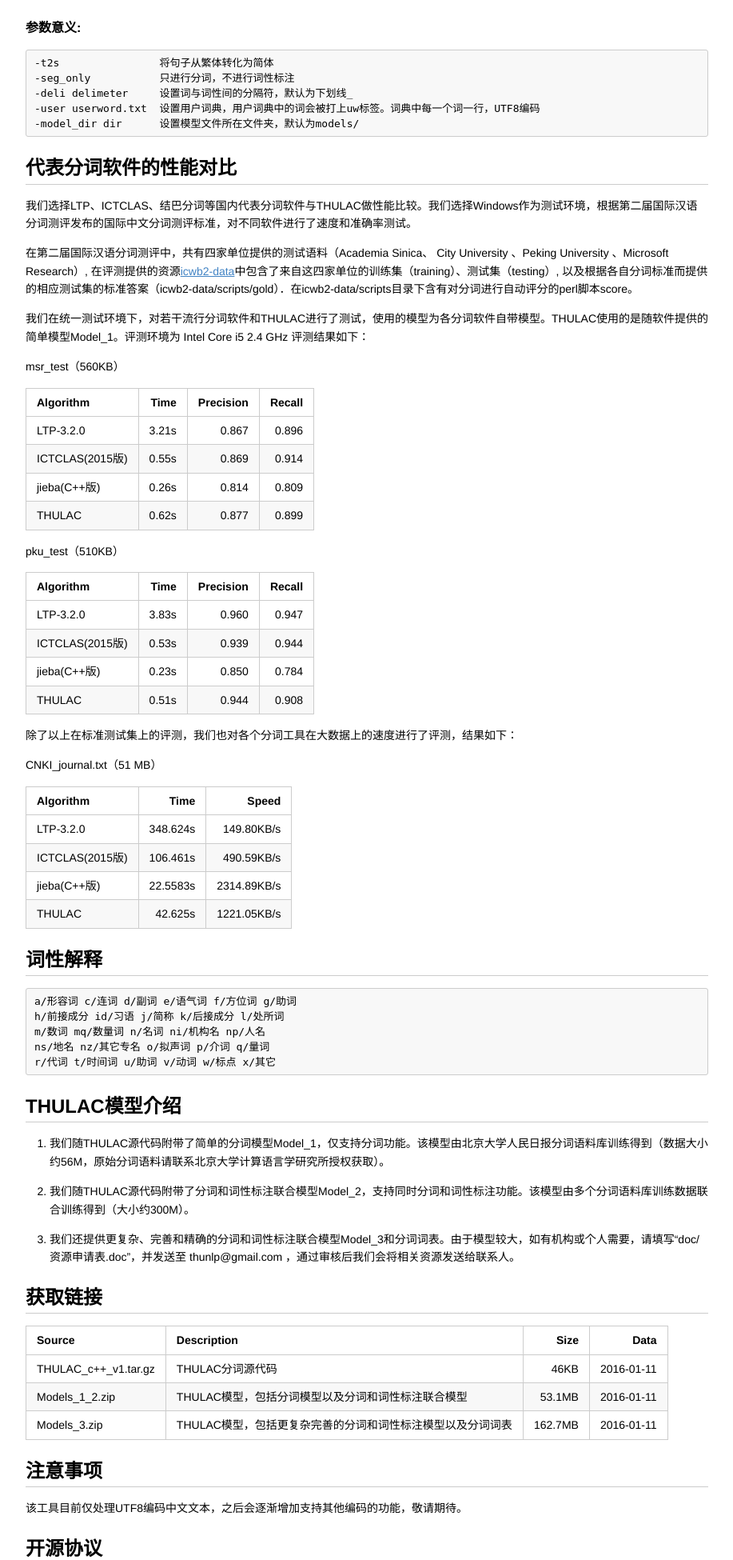
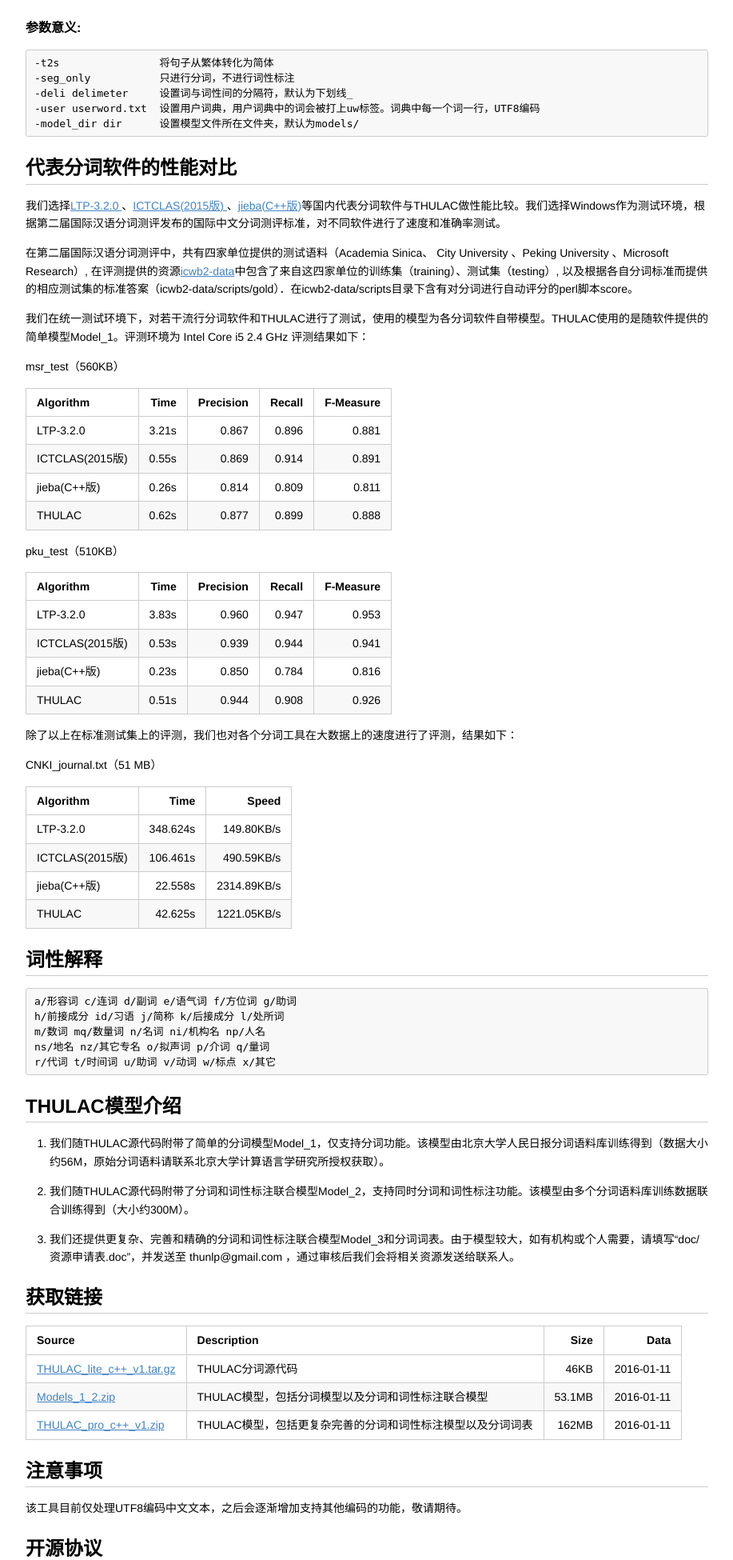
Before and after one commit to gzp9595/THULAChtml, a Flask app: page / in a window 1280 px wide. Shown: the part 1030-2980 px from the top of the page at 80% size, without its empty margins (181-1098 px from the left). Run offline with Flask 2, Linux system fonts and the light colour scheme; some libraries are stand-ins or nearby versions.

Commit message:
debug 0.1

```diff
--- a/templates/download.html
+++ b/templates/download.html
@@ -36,11 +36,11 @@ var _hmt = _hmt || [];
 </thead>
 <tbody>
 <tr>
-<td>THULAC_c++_v1.tar.gz</td>
+<td>THULAC_lite_c++_v1.tar.gz</td>
 <td>THULAC分词源代码</td>
 <td>799KB</td>
 <td>2016-01-10</td>
-<td><a href="/source/THULAC_c++_v1.tar.gz" download = "THULAC_c++_v1.tar.gz">download</a></td>
+<td><a href="/source/THULAC_lite_c++_v1.tar.gz" download = "THULAC_lite_c++_v1.tar.gz">download</a></td>
 </tr>
 <tr>
 <td>Models_v1.zip</td>
--- a/templates/message.html
+++ b/templates/message.html
@@ -66,7 +66,9 @@ var _hmt = _hmt || [];
 1、THULAC面向国内外大学、研究所、企业以及个人研究者免费开放源，但仅可用于非盈利目的。
 2、如有机构或个人拟将THULAC用于商业目的，请发邮件至thunlp@gmail.com洽谈技术许可协议。
 3、欢迎对该工具包的任何宝贵意见和建议，请发邮件至thunlp@gmail.com。
-4、如果您在THULAC基础上发表论文或取得科研成果，请您在发表论文和申报成果时声明“使用了清华大学THULAC”，并按如下格式引用： 中文： 孙茂松, 陈新雄, 郭志芃, 张开旭, 刘知远. THULAC：一个高效的中文词法分析工具包. 2016. 英文： Maosong Sun, Xinxiong Chen, Zhipeng Guo, Kaixu Zhang, Zhiyuan Liu. THULAC: An Efficient Lexical Analyzer for Chinese. 2016.
+4、如果您在THULAC基础上发表论文或取得科研成果，请您在发表论文和申报成果时声明“使用了清华大学THULAC”，并按如下格式引用：
+中文： 陈新雄, 张开旭, 郭志芃, 刘知远, 孙茂松. THULAC：一个高效的中文词法分析工具包. 2016.
+英文： Xinxiong Chen, Kaixu Zhang, Zhipeng Guo, Zhiyuan Liu, Maosong Sun. THULAC: An Efficient Lexical Analyzer for Chinese. 2016.
 同时，发信给thunlp@gmail.com，说明发表论文或申报成果的题目、出处等。</textarea>
   	</div>
   	<div class="radio">
--- a/templates/readme.html
+++ b/templates/readme.html
@@ -374,7 +374,7 @@ make
 
 <h2 id = "代表分词软件的性能对比">代表分词软件的性能对比</h2>
 
-<p>我们选择LTP、ICTCLAS、结巴分词等国内代表分词软件与THULAC做性能比较。我们选择Windows作为测试环境，根据第二届国际汉语分词测评发布的国际中文分词测评标准，对不同软件进行了速度和准确率测试。</p>
+<p>我们选择<a href = "https://github.com/HIT-SCIR/ltp">LTP-3.2.0 </a>、<a href = "https://github.com/NLPIR-team/NLPIR/tree/master/NLPIR-ICTCLAS">ICTCLAS(2015版) </a>、<a href = "https://github.com/yanyiwu/cppjieba">jieba(C++版)</a>等国内代表分词软件与THULAC做性能比较。我们选择Windows作为测试环境，根据第二届国际汉语分词测评发布的国际中文分词测评标准，对不同软件进行了速度和准确率测试。</p>
 
 <p>在第二届国际汉语分词测评中，共有四家单位提供的测试语料（Academia Sinica、 City University 、Peking University 、Microsoft Research）, 在评测提供的资源<a href="http://www.sighan.org/bakeoff2005/">icwb2-data</a>中包含了来自这四家单位的训练集（training）、测试集（testing）, 以及根据各自分词标准而提供的相应测试集的标准答案（icwb2-data/scripts/gold）．在icwb2-data/scripts目录下含有对分词进行自动评分的perl脚本score。</p>
 
@@ -389,32 +389,37 @@ make
 <th align="right"> Time</th>
 <th align="right"> Precision </th>
 <th align="right"> Recall</th>
+<th align="right"> F-Measure</th>
 </tr>
 </thead>
 <tbody>
 <tr>
-<td align="left">LTP-3.2.0 </td>
+<td align="left" >LTP-3.2.0</td>
 <td align="right"> 3.21s  </td>
 <td align="right"> 0.867 </td>
 <td align="right"> 0.896</td>
+<td align="right"> 0.881</td>
 </tr>
 <tr>
-<td align="left">ICTCLAS(2015版) </td>
+<td align="left">ICTCLAS(2015版)</td>
 <td align="right"> 0.55s </td>
 <td align="right"> 0.869 </td>
-<td align="right"> 0.914</td>
+<td align="right"> 0.914 </td>
+<td align="right"> 0.891 </td>
 </tr>
 <tr>
-<td align="left">jieba(C++版)</td>
+<td align="left" >jieba(C++版)</td>
 <td align="right">0.26s</td>
 <td align="right">0.814</td>
 <td align="right">0.809</td>
+<td align="right">0.811</td>
 </tr>
 <tr>
 <td align="left">THULAC </td>
 <td align="right"> 0.62s  </td>
 <td align="right"> 0.877 </td>
 <td align="right"> 0.899</td>
+<td align="right"> 0.888</td>
 </tr>
 </tbody>
 </table>
@@ -429,6 +434,7 @@ make
 <th align="right"> Time</th>
 <th align="right"> Precision </th>
 <th align="right"> Recall</th>
+<th align="right"> F-Measure</th>
 </tr>
 </thead>
 <tbody>
@@ -437,24 +443,28 @@ make
 <td align="right"> 3.83s  </td>
 <td align="right"> 0.960 </td>
 <td align="right"> 0.947</td>
+<td align="right"> 0.953</td>
 </tr>
 <tr>
 <td align="left">ICTCLAS(2015版) </td>
 <td align="right"> 0.53s </td>
 <td align="right"> 0.939 </td>
 <td align="right"> 0.944</td>
+<td align="right"> 0.941</td>
 </tr>
 <tr>
 <td align="left">jieba(C++版)</td>
 <td align="right">0.23s</td>
 <td align="right">0.850</td>
 <td align="right">0.784</td>
+<td align="right">0.816</td>
 </tr>
 <tr>
 <td align="left">THULAC </td>
 <td align="right"> 0.51s  </td>
 <td align="right"> 0.944 </td>
 <td align="right"> 0.908</td>
+<td align="right"> 0.926</td>
 </tr>
 </tbody>
 </table>
@@ -485,7 +495,7 @@ make
 </tr>
 <tr>
 <td align="left">jieba(C++版)</td>
-<td align="right">22.5583s</td>
+<td align="right">22.558s</td>
 <td align="right">2314.89KB/s</td>
 </tr>
 <tr>
@@ -528,21 +538,21 @@ r/代词 t/时间词 u/助词 v/动词 w/标点 x/其它
 </thead>
 <tbody>
 <tr>
-<td align="left">THULAC_c++_v1.tar.gz</td>
+<td align="left"><a href = "/message">THULAC_lite_c++_v1.tar.gz</a></td>
 <td align="left"> THULAC分词源代码 </td>
 <td align="right"> 46KB</td>
 <td align="right">2016-01-11</td>
 </tr>
 <tr>
-<td align="left">Models_1_2.zip </td>
+<td align="left"><a href = "/message">Models_1_2.zip </a></td>
 <td align="left"> THULAC模型，包括分词模型以及分词和词性标注联合模型 </td>
 <td align="right"> 53.1MB</td>
 <td align="right">2016-01-11</td>
 </tr>
 <tr>
-<td align="left">Models_3.zip</td>
+<td align="left"><a href = "/register">THULAC_pro_c++_v1.zip</a></td>
 <td align="left">THULAC模型，包括更复杂完善的分词和词性标注模型以及分词词表</td>
-<td align="right">162.7MB</td>
+<td align="right">162MB</td>
 <td align="right">2016-01-11</td>
 </tr>
 </tbody>
@@ -562,8 +572,8 @@ r/代词 t/时间词 u/助词 v/动词 w/标点 x/其它
 <li><p>如果您在THULAC基础上发表论文或取得科研成果，请您在发表论文和申报成果时声明“使用了清华大学THULAC”，并按如下格式引用：</p>
 
 <ul>
-<li><p><strong>中文： 孙茂松, 陈新雄, 郭志芃, 张开旭, 刘知远. THULAC：一个高效的中文词法分析工具包. 2016.</strong></p></li>
-<li><p><strong>英文： Maosong Sun, Xinxiong Chen, Zhipeng Guo, Kaixu Zhang, Zhiyuan Liu. THULAC: An Efficient Lexical Analyzer for Chinese. 2016.</strong></p></li>
+<li><p><strong>中文： 陈新雄, 张开旭, 郭志芃, 刘知远, 孙茂松. THULAC：一个高效的中文词法分析工具包. 2016.</strong></p></li>
+<li><p><strong>英文： Xinxiong Chen, Kaixu Zhang, Zhipeng Guo, Zhiyuan Liu, Maosong Sun. THULAC: An Efficient Lexical Analyzer for Chinese. 2016.</strong></p></li>
 </ul>
 
 
@@ -582,7 +592,7 @@ r/代词 t/时间词 u/助词 v/动词 w/标点 x/其它
 
 <p>指导教师：Maosong Sun （孙茂松教授）</p>
 
-<p>贡献者：Xinxiong Chen（陈新雄）, Zhipeng Guo（郭志芃）, Kaixu Zhang (张开旭), Zhiyuan Liu（刘知远）.</p>
+<p>贡献者：Xinxiong Chen（陈新雄）,  Kaixu Zhang (张开旭), Zhipeng Guo（郭志芃）,Zhiyuan Liu（刘知远）.</p>
 
 <p>使用者如有任何问题、建议和意见，欢迎发邮件至 thunlp@gmail.com 。</p>
  <center>
```
Also changed, not shown: templates/demo.html (+7 -5 lines).
